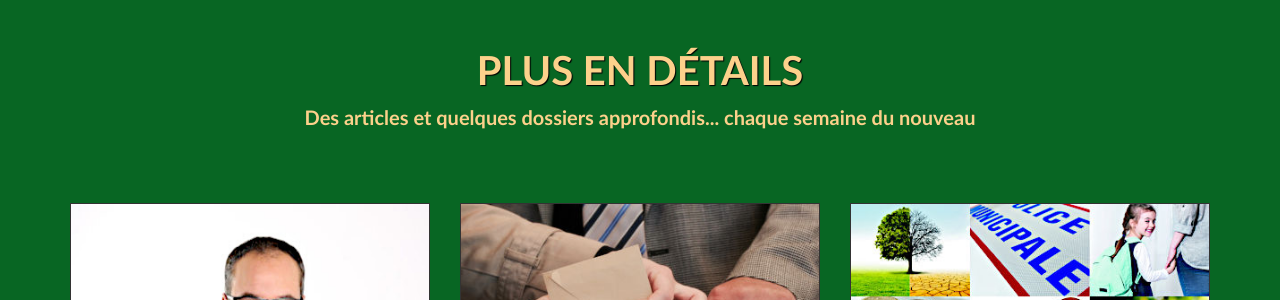
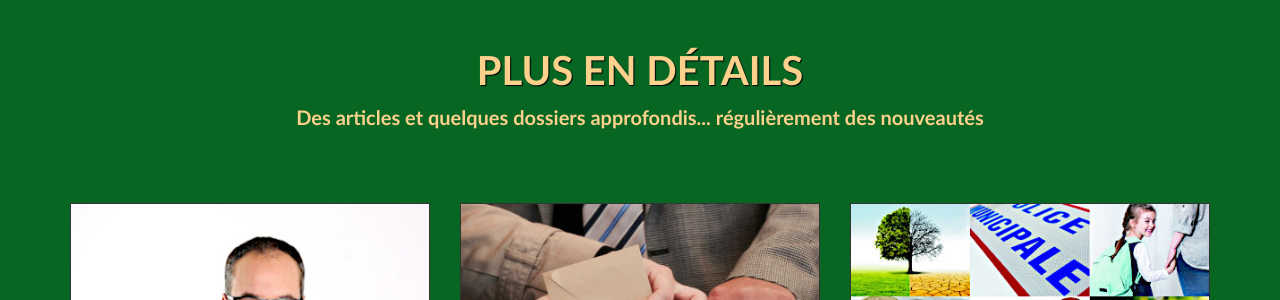
Before and after one commit to campagne-municipale/campagne-municipale.github.io, a Jekyll site: the page built from index.html, in a window 1280 px wide and 900 px high, scrolled down 2144 px. Shown: the part 155-455 px from the top of the window. Built offline with Jekyll 4.4.1, drawn with Linux system fonts in a browser that asks for light colours; nearby versions of some CDN libraries; some web fonts are replaced.

Commit message:
Suppression _blank pour trombinoscope -2

```diff
--- a/_includes/dossiers.html
+++ b/_includes/dossiers.html
@@ -4,7 +4,7 @@
         <div class="row">
             <div class="col-lg-12 text-center">
                 <h2 class="section-heading text-secondary">Plus en détails</h2>
-                <h3 class="section-subheading text-secondary">Des articles et quelques dossiers approfondis... chaque semaine du nouveau</h3>
+                <h3 class="section-subheading text-secondary">Des articles et quelques dossiers approfondis... régulièrement des nouveautés</h3>
             </div>
         </div>
         <div class="row">
@@ -13,7 +13,7 @@
             {%if post.modal-id < 1000 %}
              <div class="col-md-4 col-sm-6 portfolio-item">
                 {% if post.reportage %}
-                <a href="{{site.url}}/{{ post.reportage }}" target="_blank" class="portfolio-link" data-toggle="modal">
+                <a href="{{site.url}}/{{ post.reportage }}" class="portfolio-link" data-toggle="modal">
             {% else %}
                 <a href="#portfolioModal{{ post.modal-id }}" class="portfolio-link" data-toggle="modal">
                 {% endif %}
@@ -26,6 +26,7 @@
 
                     </a>
                 <div class="portfolio-caption">
+
                     <h4>{{ post.title }}
                         {% if post.reportage %}
                             <a href="{{site.url}}/{{ post.reportage }}" target="_blank" data-toggle="modal"><i class="fas fa-external-link-alt"></i></a>
```
